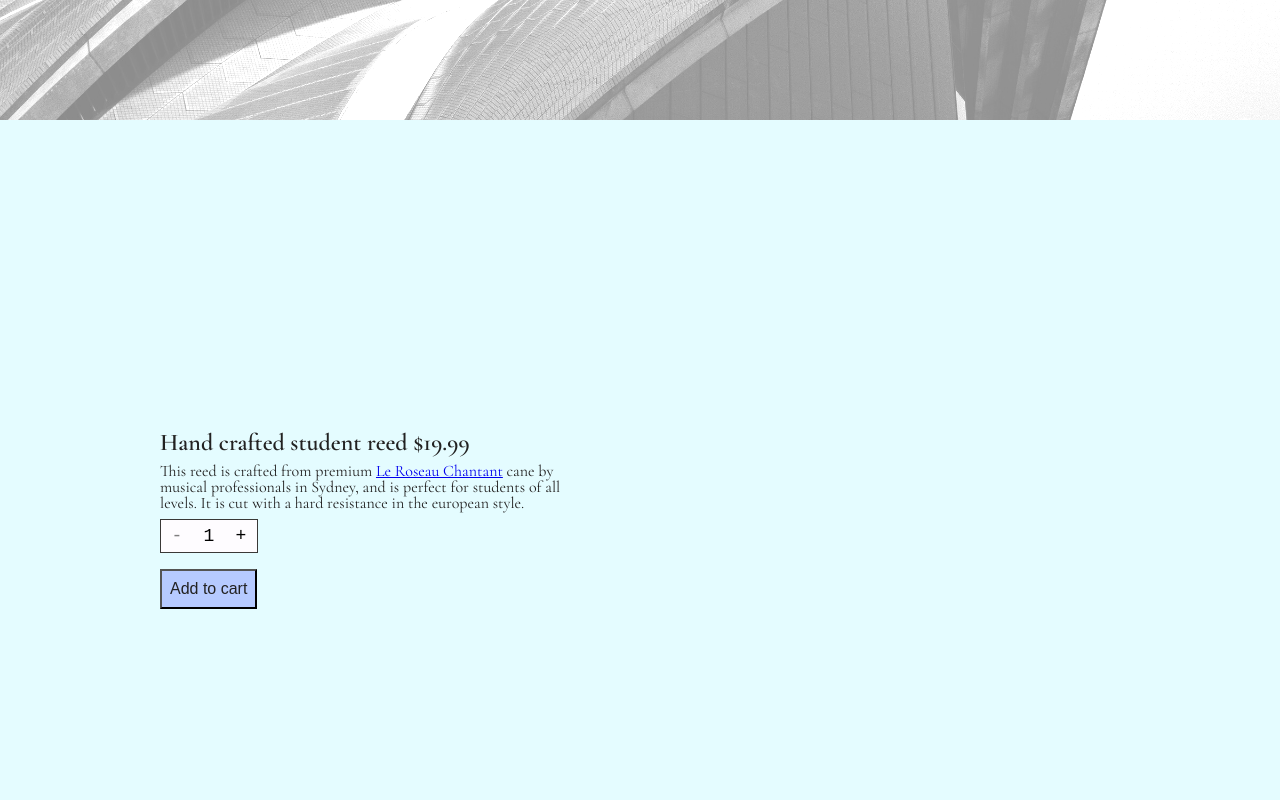
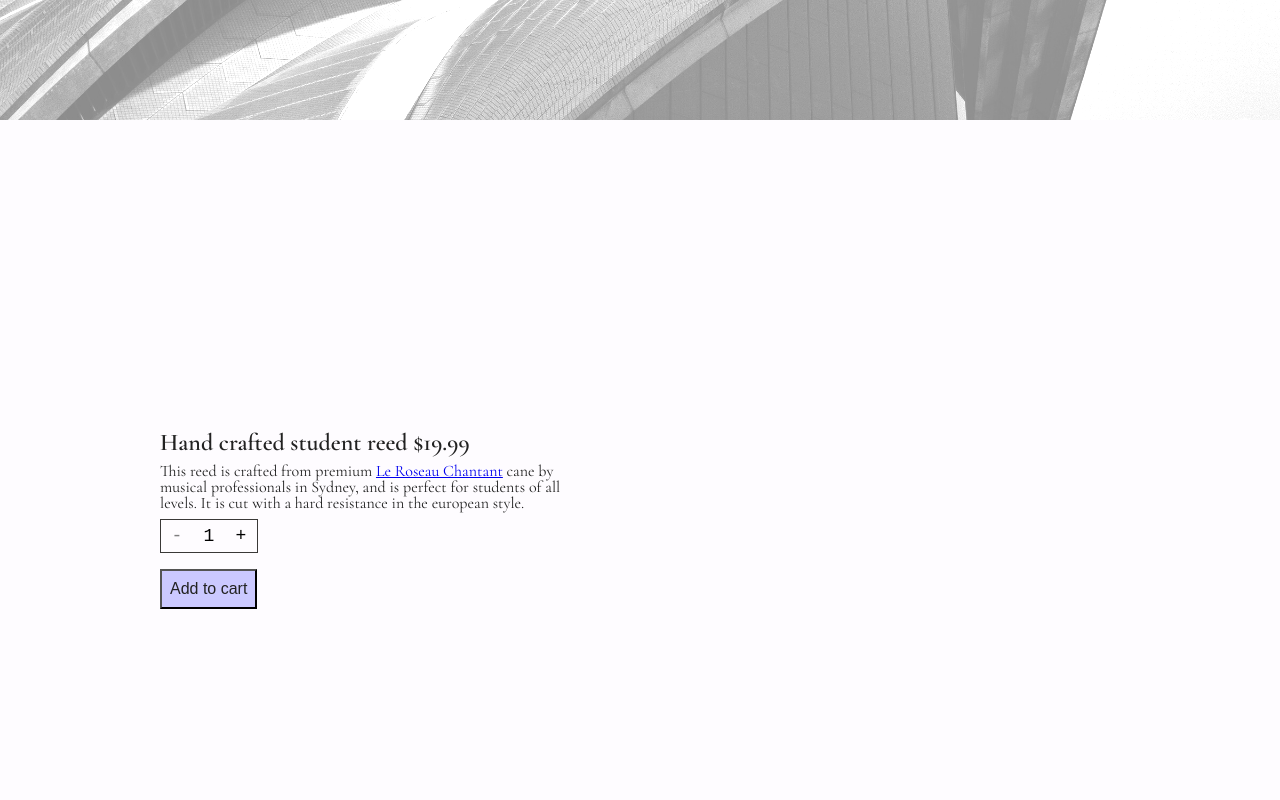
Before and after one commit to floatplane-dev/oboereeds.sydney, a React (Create React App) app: page / in a window 1280 px wide. Shown: the part 680-1480 px from the top of the page. Built offline with nearby package versions, Linux system fonts and the light colour scheme; no server answers.

Commit message:
Remove cyan background colour

```diff
--- a/src/home/style.scss
+++ b/src/home/style.scss
@@ -20,7 +20,7 @@ section.hero {
 }
 
 section.product {
-  background: rgba(cyan, 0.1);
+  // background: rgba(cyan, 0.1);
   > div {
     display: flex;
     flex-direction: column;
```
